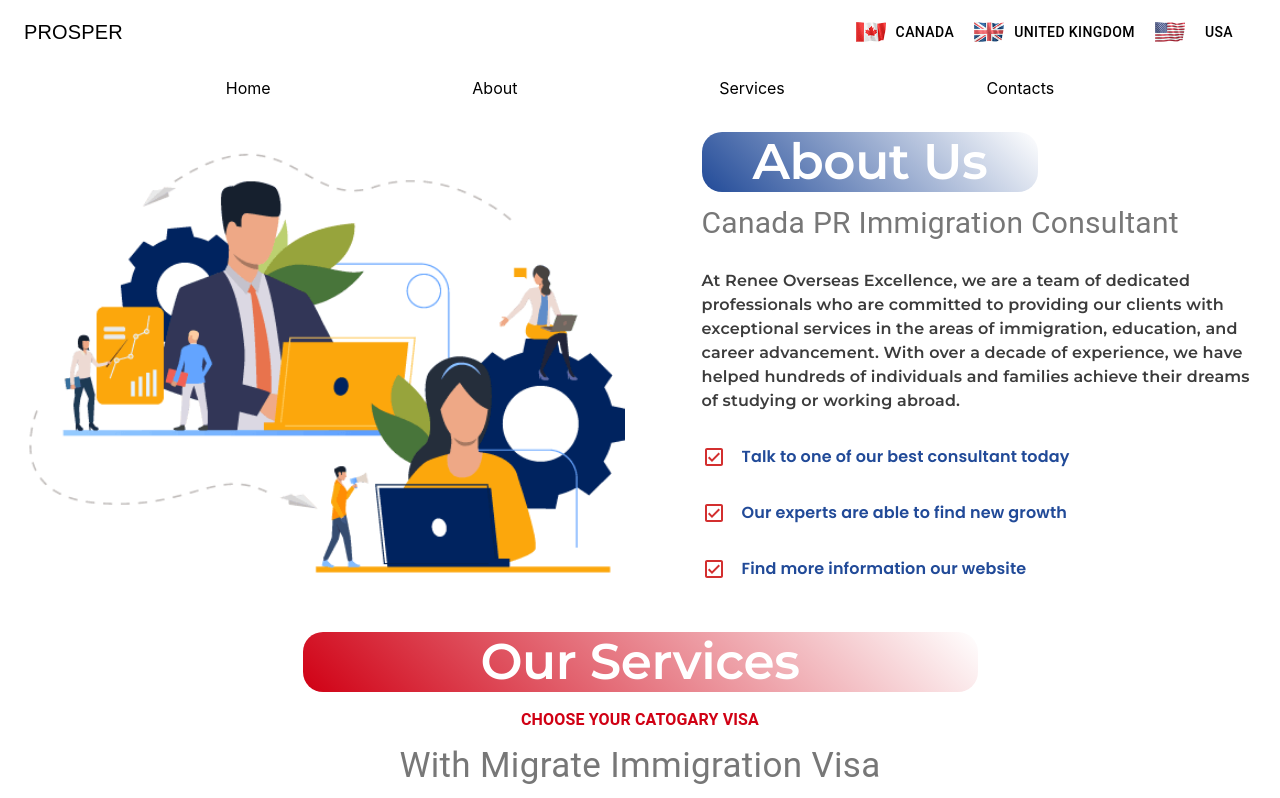
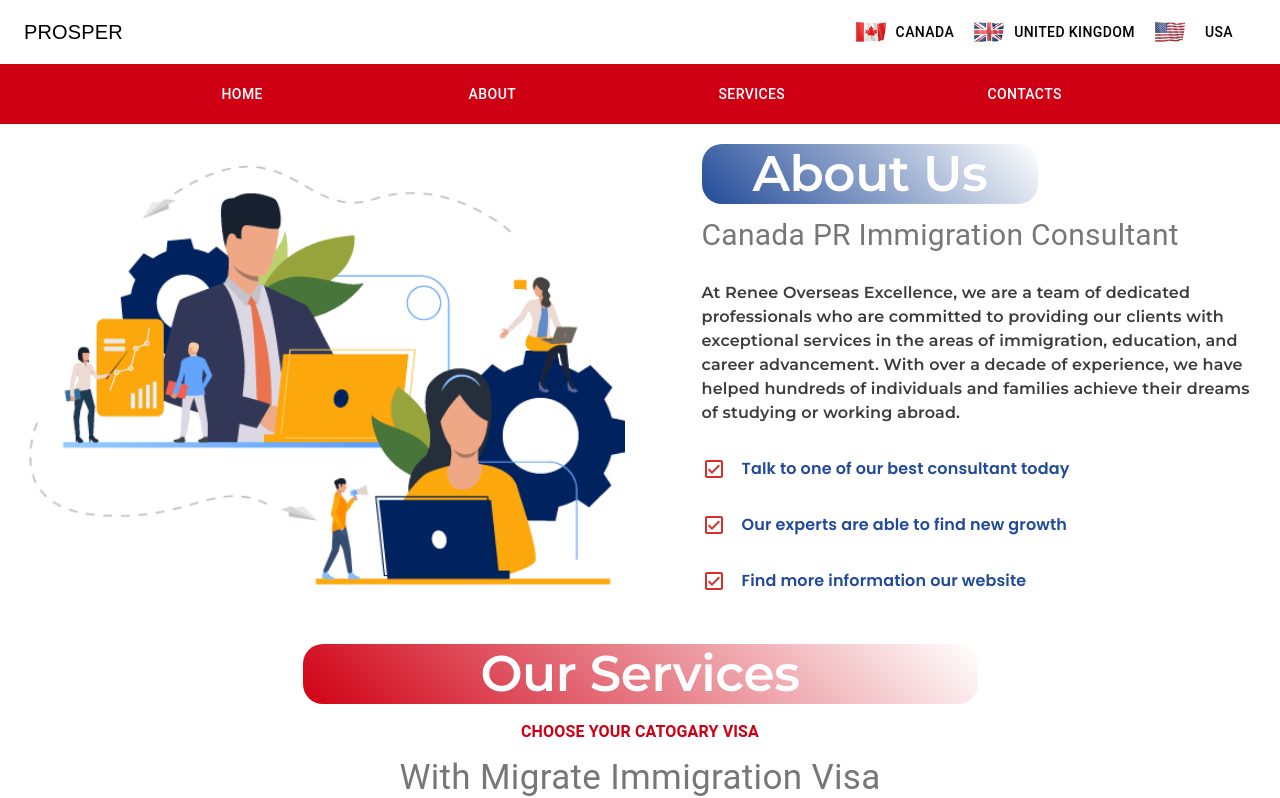
Before and after one commit to avesh-h/edu-prosper, a React (Create React App) app in the folder client/: page / in a window 1280 px wide. Shown: the top 798 px of the page. Built offline with nearby package versions, Linux system fonts and the light colour scheme.

Commit message:
Navigation bar background

```diff
--- a/client/src/components/NavigationBar.jsx
+++ b/client/src/components/NavigationBar.jsx
@@ -29,19 +29,28 @@ const StyledAppBar = styled(AppBar)(({ theme, scrolled }) => ({
   },
 }));
 
-const ScrollableLink = styled(Link)({
+const ScrollableLinkBtn = styled(Button)({
   cursor: "pointer",
+  color: "#fff",
+  height: "60px",
+  transition: "all .1s ease-in-out",
+  background: "transparent",
+  "&:hover": {
+    borderBottom: "2px solid #fff",
+    borderRadius: "0",
+    transition: "all .1s ease-in-out",
+  },
 });
 
-const Logo = styled("img")(({ theme }) => ({
-  width: 130,
-  height: 40,
-  objectFit: "auto",
-  filter: "invert(100%)",
-  [theme.breakpoints.up("sm")]: {
-    marginLeft: 30,
-  },
-}));
+// const Logo = styled("img")(({ theme }) => ({
+//   width: 130,
+//   height: 40,
+//   objectFit: "auto",
+//   filter: "invert(100%)",
+//   [theme.breakpoints.up("sm")]: {
+//     marginLeft: 30,
+//   },
+// }));
 
 const countries = [
   { name: "Canada", gifUrl: CanadaFlag },
@@ -135,48 +144,41 @@ const ResponsiveNavBar = () => {
         {!isSmallScreen && !isTabletScreen && (
           <Toolbar
             variant="dense"
-            sx={{ backgroundColor: "white", justifyContent: "space-evenly" }}
+            sx={{
+              backgroundColor: "#d00014",
+              justifyContent: "space-evenly",
+            }}
           >
-            <ScrollableLink
-              to="hero"
-              spy={true}
-              smooth={true}
-              offset={50}
-              duration={500}
-            >
-              {/* <Button style={{ color: "black" }}>Home</Button> */}
-              Home
-            </ScrollableLink>
-            <ScrollableLink
+            <Link to="hero" spy={true} smooth={true} offset={50} duration={500}>
+              <ScrollableLinkBtn>Home</ScrollableLinkBtn>
+            </Link>
+            <Link
               to="about"
               spy={true}
               smooth={true}
-              offset={50}
+              offset={-50}
               duration={500}
             >
-              {/* <Button style={{ color: "black" }}>About</Button> */}
-              About
-            </ScrollableLink>
-            <ScrollableLink
+              <ScrollableLinkBtn>About</ScrollableLinkBtn>
+            </Link>
+            <Link
               to="services"
               spy={true}
               smooth={true}
               offset={-50}
               duration={500}
             >
-              {/* <Button style={{ color: "black" }}>Services</Button> */}
-              Services
-            </ScrollableLink>
-            <ScrollableLink
+              <ScrollableLinkBtn>Services</ScrollableLinkBtn>
+            </Link>
+            <Link
               to="contacts"
               spy={true}
               smooth={true}
-              offset={50}
+              offset={-50}
               duration={500}
             >
-              {/* <Button style={{ color: "black" }}>Contacts</Button> */}
-              Contacts
-            </ScrollableLink>
+              <ScrollableLinkBtn>Contacts</ScrollableLinkBtn>
+            </Link>
           </Toolbar>
         )}
       </div>
```
